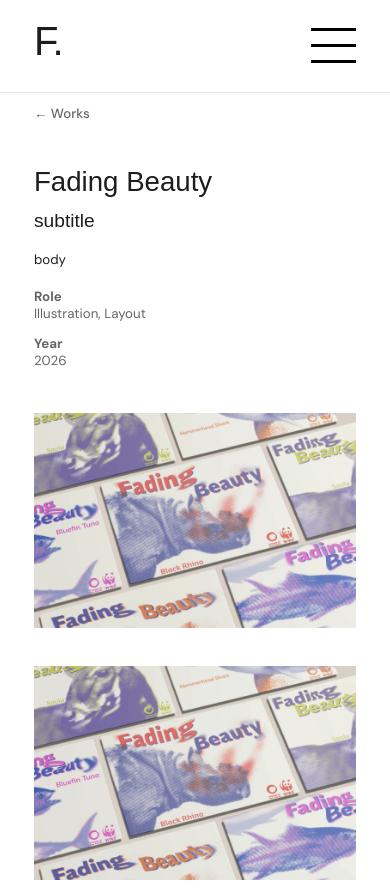
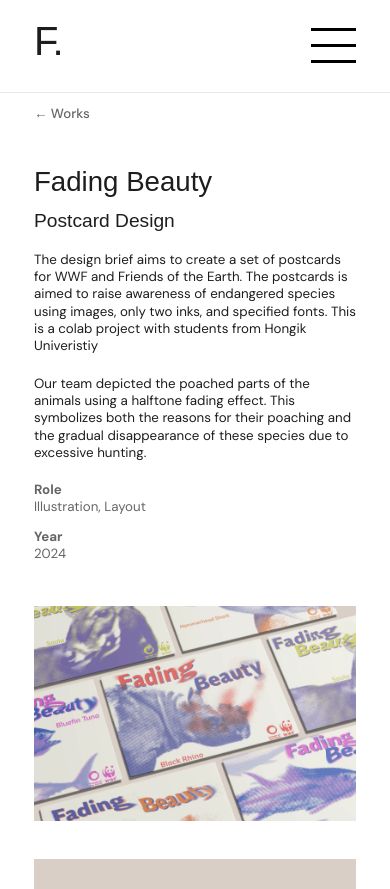
Before and after one commit to fickyip/fickyip.github.io, a plain HTML site: page projects/postcards.html in a window 390 px wide. Shown: the top 889 px of the page. Drawn offline with Linux system fonts and the light colour scheme; a web font is replaced by a local one.

Commit message:
Update postcards project details and improve layout responsiveness

```diff
--- a/projects/postcards.html
+++ b/projects/postcards.html
@@ -44,20 +44,24 @@
                 <div class="project-intro">
                     <div class="project-title">
                         <h1>Fading Beauty</h1>
-                        <h2>subtitle</h2>
+                        <h2>Postcard Design</h2>
                     </div>
                     <p class="intro-body">
-                        body
+                        The design brief aims to create a set of postcards for WWF and Friends of the Earth. The
+                        postcards is aimed to raise awareness of endangered species using images, only two inks, and
+                        specified fonts. This is a colab project with students from Hongik Univeristiy
                     </p>
-
+                    <p class="intro-body">Our team depicted the poached parts of the animals using a halftone fading
+                        effect. This symbolizes both the reasons for their poaching and the gradual disappearance of
+                        these species due to excessive hunting.
+                    </p>
                     <div class="project-details-grid">
                         <div class="project-detail"><strong>Role</strong><br>Illustration, Layout</div>
-                        <div class="project-detail"><strong>Year</strong><br>2026</div>
+                        <div class="project-detail"><strong>Year</strong><br>2024</div>
                     </div>
                 </div>
                 <div class="project-preview">
                     <div class="project-img"><img src="../img/projects/postcards/1.webp" alt=""></div>
-                    <div class="project-img"><img src="../img/projects/postcards/1_s.webp" alt=""></div>
                     <div class="project-img"><img src="../img/projects/postcards/2.webp" alt=""></div>
                     <div class="project-img"><img src="../img/projects/postcards/3.webp" alt=""></div>
                     <div class="project-img"><img src="../img/projects/postcards/4.webp" alt=""></div>
--- a/styles.css
+++ b/styles.css
@@ -193,7 +193,7 @@
     align-items: center;
     justify-content: center;
     flex-direction: column;
-    height: 90vh;
+    height: calc(100vh - var(--space-header));
     padding: 120px 64px;
     background-size: cover;
     background-position: center;
@@ -269,10 +269,10 @@
     position: sticky;
     top: var(--space-header);
     z-index: 200;
-    width: 40%;
+    width: 100%;
     height: 5vh;
     padding: 0 var(--space-page);
-    background-color: var(--color-white);
+    background-color: none;
     display: flex;
     align-items: center;
 }
@@ -599,7 +599,7 @@
 /* Tablet (800px - 1024px) */
 @media (min-width: 800px) and (max-width: 1024px) {
     .project-nav {
-        width: 100%;
+        background-color: var(--color-white);
     }
 
     .project-intro {
@@ -649,7 +649,7 @@
     }
 
     .project-nav {
-        width: 100%;
+        background-color: var(--color-white);
     }
 
     .project-intro {
```
Also changed, not shown: works.html (+1 -1 lines).
